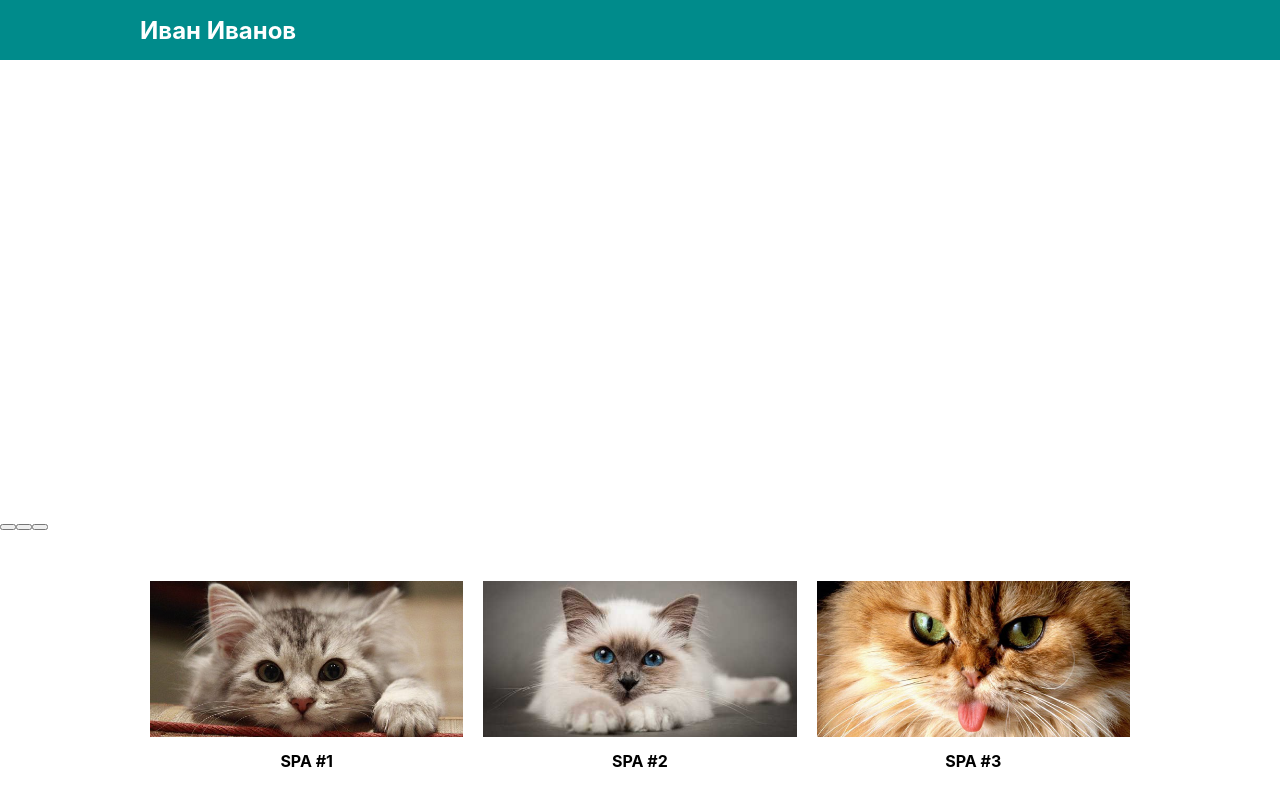
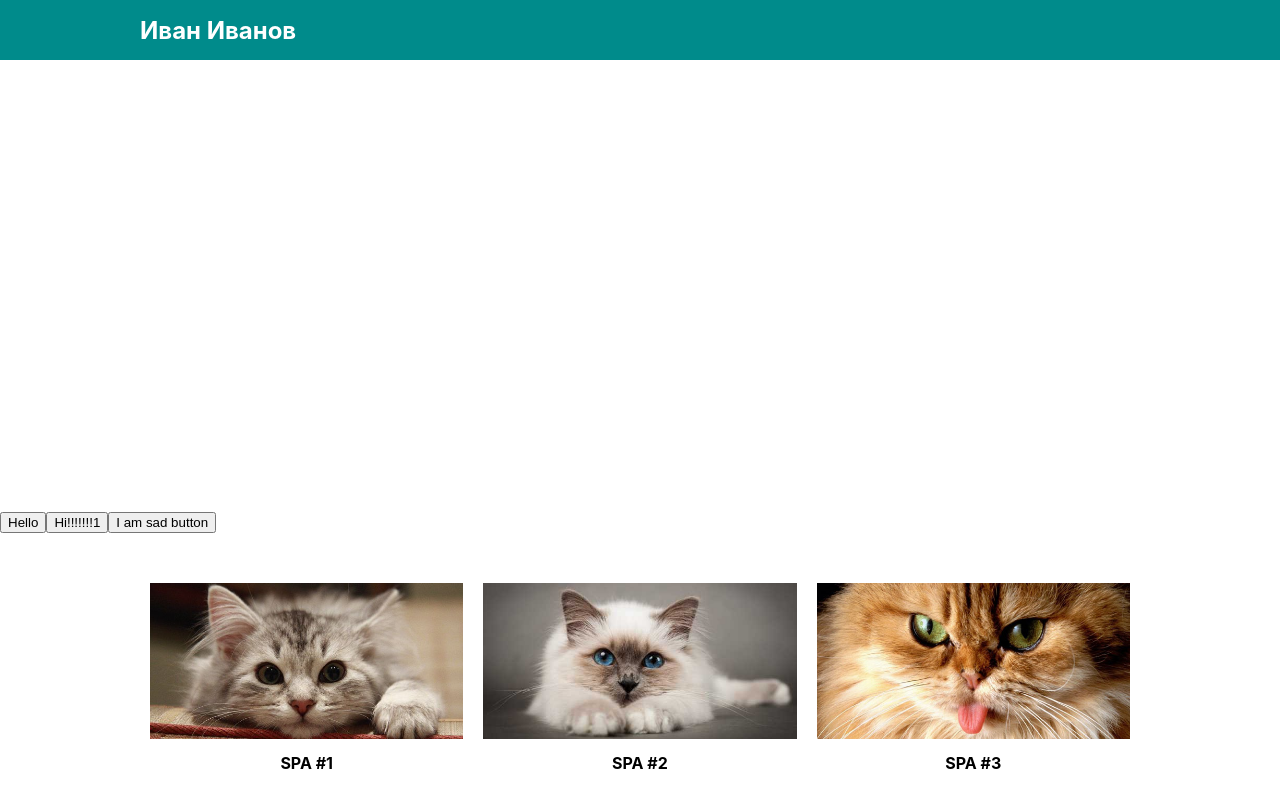
Before and after one commit to Lubava7/react-spa, a React (Create React App) app: page / in a window 1280 px wide. Shown: the top 799 px of the page. Built offline with nearby package versions, Linux system fonts and the light colour scheme.

Commit message:
add props to button

```diff
--- a/src/App.js
+++ b/src/App.js
@@ -40,9 +40,9 @@ class App extends React.Component {
                       </p>
                       <p>С удовольствием и вам что-нибудь разработаю </p>
                   </About>
-                      <Buttons/>
-                      <Buttons/>
-                      <Buttons/>
+                      <Buttons text = 'Hello'/>
+                      <Buttons text = 'Hi!!!!!!!1'/>
+                      <Buttons text = 'I am sad button'/>
                   <div className='portfolio'>
                       <div className='container'>
                           {works.map(work => (
```
